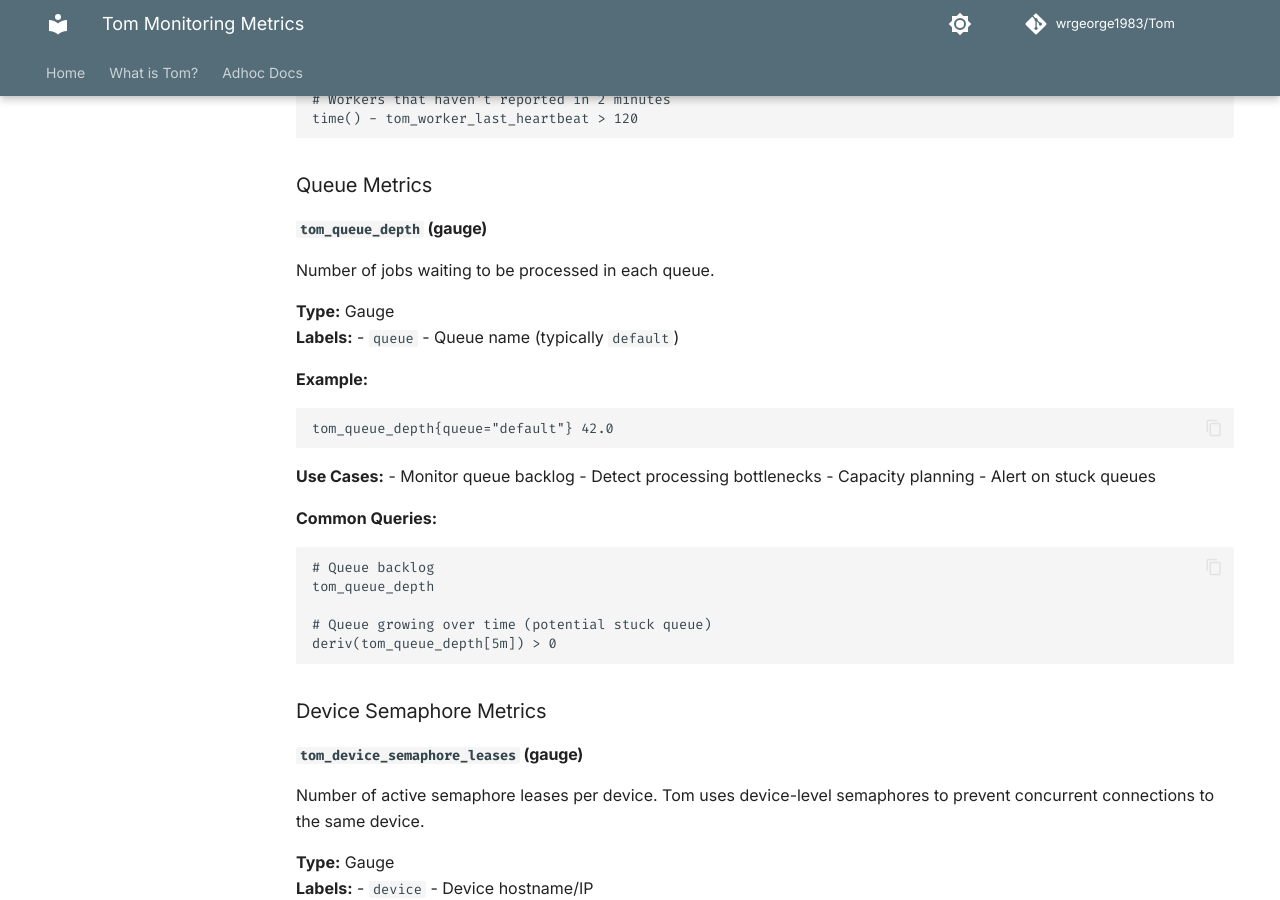
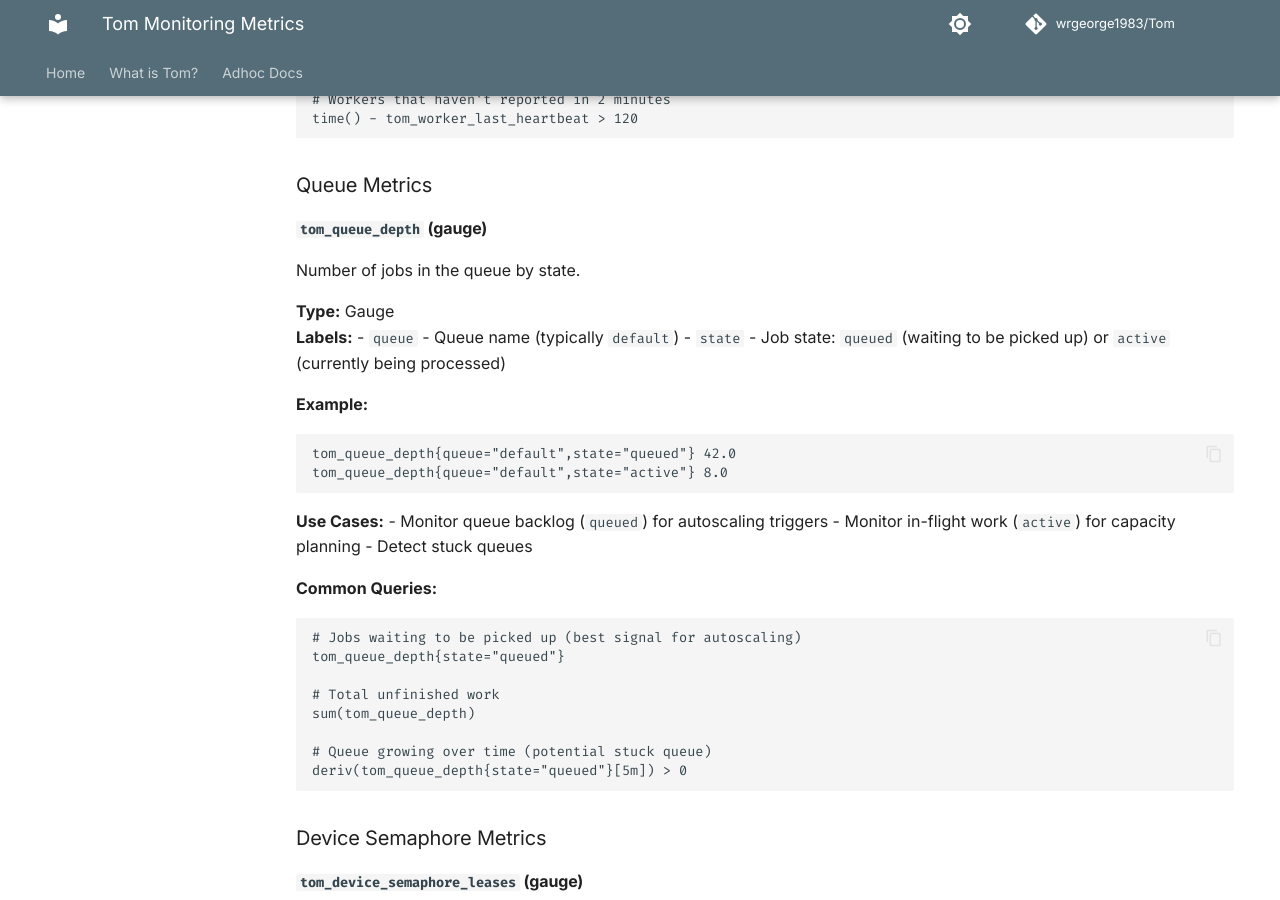
Before and after one commit to wrgeorge1983/Tom, an MkDocs documentation site: the page built from docs/docs/adhoc/metrics.md, in a window 1280 px wide and 900 px high, scrolled down 1892 px. Built offline with MkDocs 1.6.1 and Material for MkDocs 9.7.7, drawn with Linux system fonts in a browser that asks for light colours; comment, search, counter and statistics services are not loaded; the version menu is left out.

Commit message:
Enhance monitoring metrics: update queue depth metric to include job state and improve dashboard formatting

````diff
--- a/docs/docs/adhoc/metrics.md
+++ b/docs/docs/adhoc/metrics.md
@@ -94,30 +94,34 @@
 ### Queue Metrics
 
 #### `tom_queue_depth` (gauge)
-Number of jobs waiting to be processed in each queue.
+Number of jobs in the queue by state.
 
 **Type:** Gauge
 **Labels:**
 - `queue` - Queue name (typically `default`)
+- `state` - Job state: `queued` (waiting to be picked up) or `active` (currently being processed)
 
 **Example:**
 ```
-tom_queue_depth{queue="default"} 42.0
+tom_queue_depth{queue="default",state="queued"} 42.0
+tom_queue_depth{queue="default",state="active"} 8.0
 ```
 
 **Use Cases:**
-- Monitor queue backlog
-- Detect processing bottlenecks
-- Capacity planning
-- Alert on stuck queues
+- Monitor queue backlog (`queued`) for autoscaling triggers
+- Monitor in-flight work (`active`) for capacity planning
+- Detect stuck queues
 
 **Common Queries:**
 ```promql
-# Queue backlog
-tom_queue_depth
+# Jobs waiting to be picked up (best signal for autoscaling)
+tom_queue_depth{state="queued"}
+
+# Total unfinished work
+sum(tom_queue_depth)
 
 # Queue growing over time (potential stuck queue)
-deriv(tom_queue_depth[5m]) > 0
+deriv(tom_queue_depth{state="queued"}[5m]) > 0
 ```
 
 ### Device Semaphore Metrics
````
Also changed, not shown: 2 other files.
